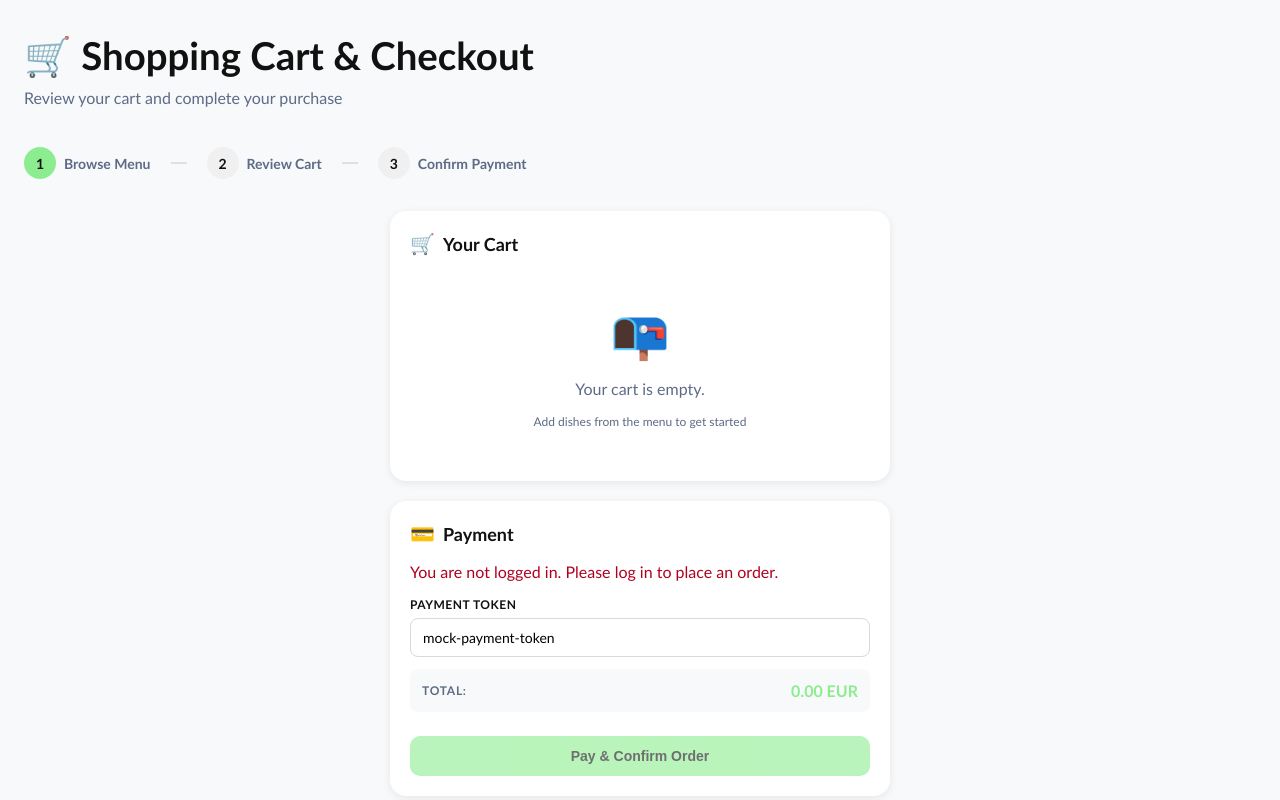
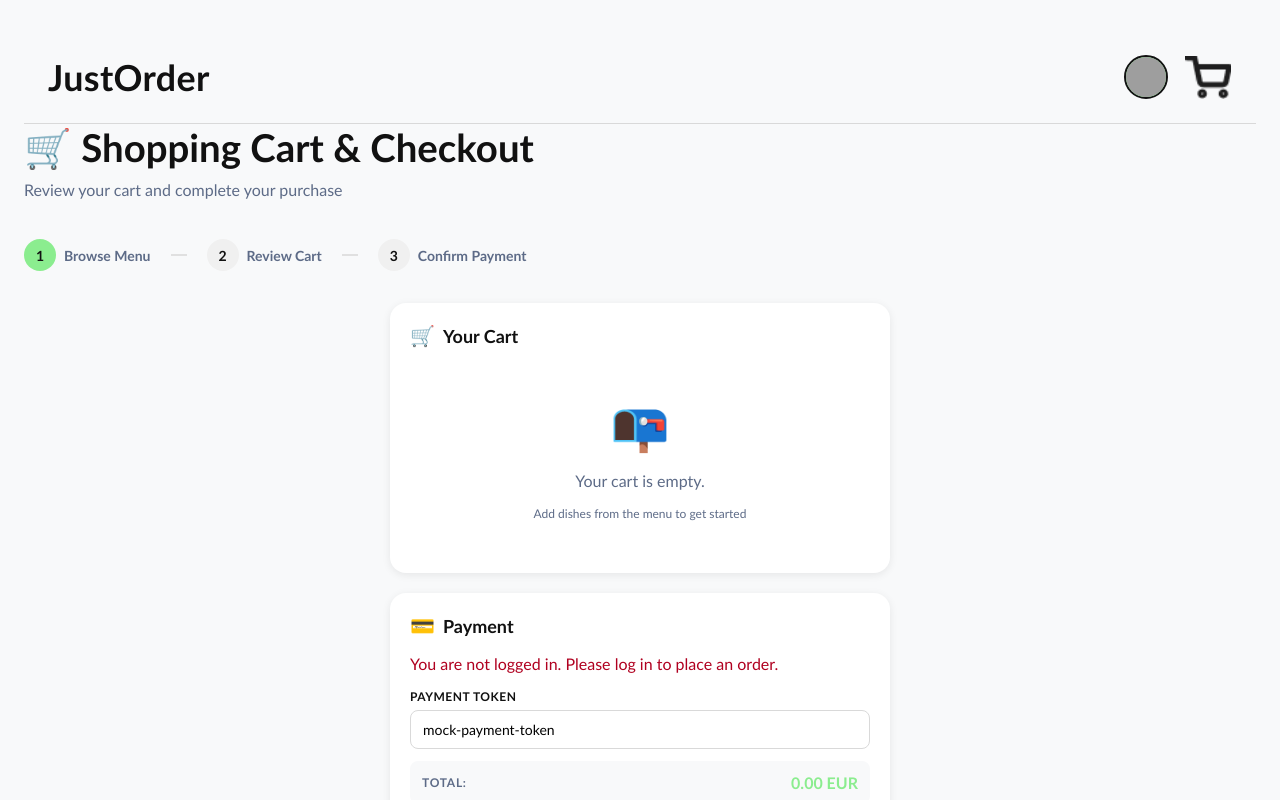
Before and after one commit to BSPQ25-26/BSPQ26-E5, a React (Create React App) app in the folder frontend/: page /checkout in a window 1280 px wide. Shown: the top 800 px of the page. Built offline with nearby package versions, Linux system fonts and the light colour scheme; grey boxes are pictures that could not be loaded.

Commit message:
customer header fully implemented

```diff
--- a/frontend/src/pages/CheckoutPage.jsx
+++ b/frontend/src/pages/CheckoutPage.jsx
@@ -1,5 +1,5 @@
 import React, { useEffect, useMemo, useState } from "react";
-import { useNavigate } from "react-router-dom";
+import { Link, useNavigate } from "react-router-dom";
 import Cart from "../components/Cart";
 import { useCart } from "../store/CartContext";
 import { readLoggedInCustomer } from "../utils/auth";
@@ -89,7 +89,7 @@ const CheckoutPage = () => {
       if (!response.ok) {
         throw new Error(
           data?.message ||
-            `Checkout failed with status ${response.status}. Check your cart or payment data.`
+          `Checkout failed with status ${response.status}. Check your cart or payment data.`
         );
       }
 
@@ -107,12 +107,59 @@ const CheckoutPage = () => {
     }
   };
 
+  const [isProfileMenuOpen, setIsProfileMenuOpen] = useState(false);
+  const handleSignOut = () => {
+    setIsProfileMenuOpen(false);
+    navigate("/");
+  };
+
   return (
     <main className="checkout-page">
+      <header className="home-navbar">
+        <div className="brand-group" aria-label="JustOrder home">
+          <Link to="/customer-marketplace" style={{ textDecoration: 'none', color: 'inherit' }}>
+            <h1 className="brand-title">JustOrder</h1>
+          </Link>
+        </div>
+        <div className="home-header-right">
+          <nav className="home-nav-links" aria-label="Main navigation">
+            <div className="profile-menu-container">
+              <button
+                className="profile-avatar-btn"
+                aria-label="User profile"
+                onClick={() => setIsProfileMenuOpen(!isProfileMenuOpen)}
+              >
+                <img
+                  src="https://api.dicebear.com/7.x/avataaars/svg?seed=Felix"
+                  alt="Profile Avatar"
+                  className="profile-avatar-img"
+                />
+              </button>
+              {isProfileMenuOpen && (
+                <div className="profile-dropdown">
+                  <Link to="/orders" className="dropdown-item" onClick={() => setIsProfileMenuOpen(false)}>
+                    My Orders
+                  </Link>
+                  <Link to="/customer/profile" className="dropdown-item" onClick={() => setIsProfileMenuOpen(false)}>
+                    Information
+                  </Link>
+                  <button className="dropdown-item sign-out" onClick={handleSignOut}>
+                    Sign out
+                  </button>
+                </div>
+              )}
+            </div>
+          </nav>
+          <Link to="/checkout" className="cart-link" aria-label="Go to cart">
+            <img src={Cart ? require('../assets/images/Shopping cart.png') : ''} alt="Shopping cart" className="cart-icon" />
+          </Link>
+        </div>
+      </header>
       <div className="checkout-header">
         <h1>🛒 Shopping Cart & Checkout</h1>
         <p>Review your cart and complete your purchase</p>
       </div>
+
 
       <div className="checkout-steps">
         <div className="step active">
@@ -181,6 +228,12 @@ const CheckoutPage = () => {
           )}
         </div>
       </div>
+      {/* Browse restaurants button at the bottom */}
+      <div style={{padding: '40px 0 20px 0', textAlign: 'center'}}>
+        <Link to="/customer-marketplace" style={{ textDecoration: 'none', color: '#00cc66', fontWeight: 'bold', fontSize: '1.1rem', display: 'inline-flex', alignItems: 'center', gap: '6px' }}>
+          <span style={{fontSize: '1.5rem', lineHeight: 1}}>&larr;</span> Browse restaurants
+        </Link>
+      </div>
     </main>
   );
 };
```
Also changed, not shown: frontend/src/pages/CustomerInformationPage.jsx (+7 -7 lines), frontend/src/pages/OrderStatusPage.jsx (+7 -7 lines).
